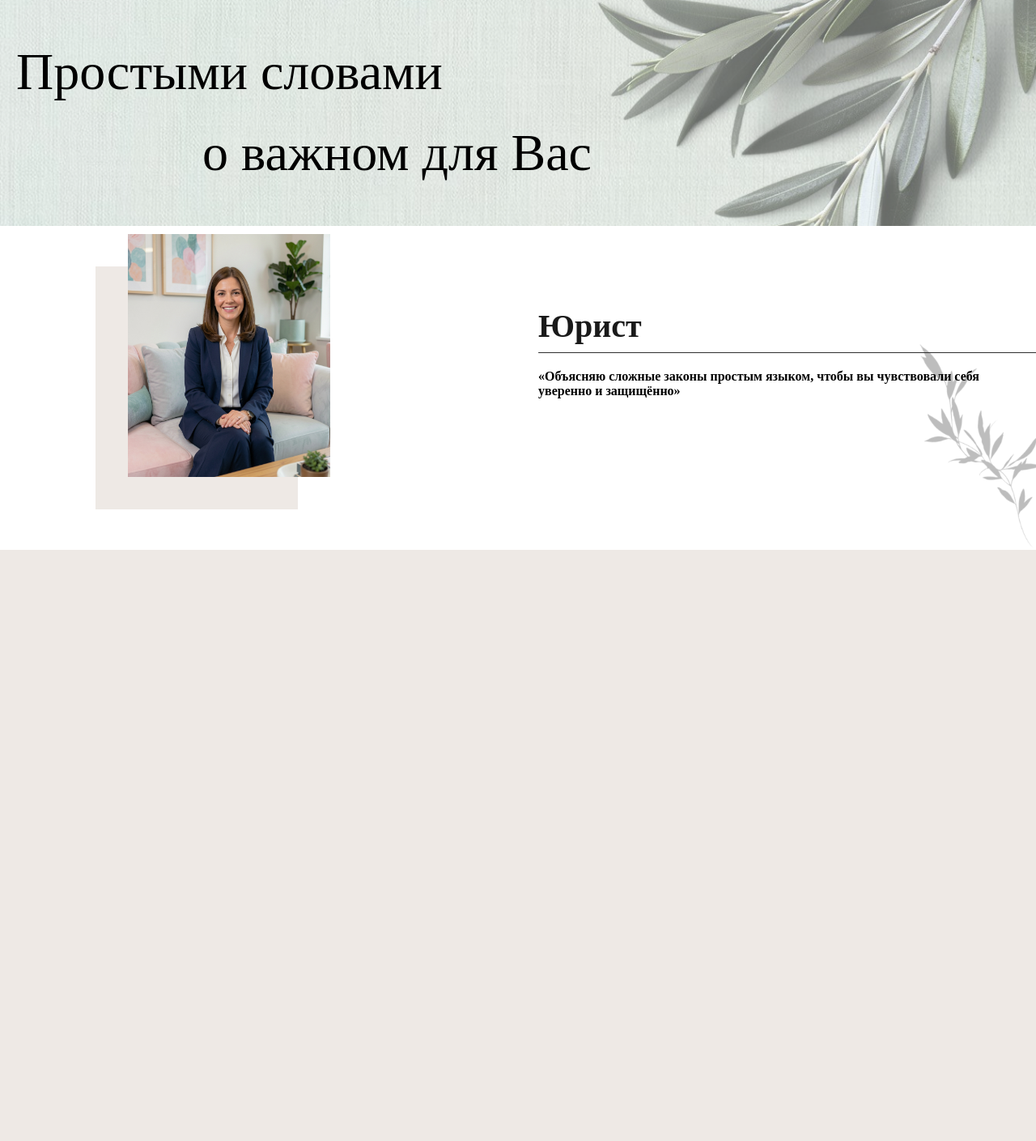
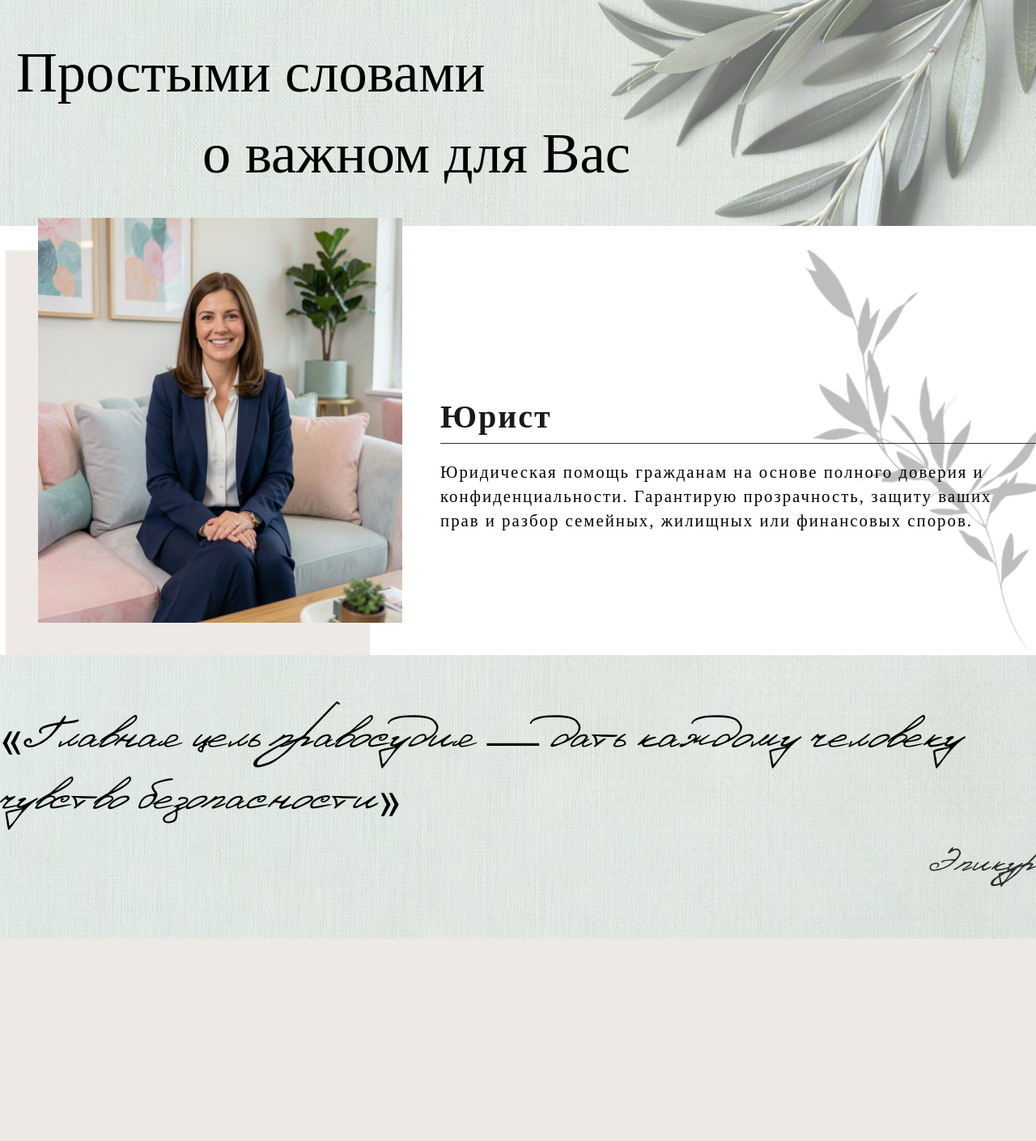
Before and after one commit to AlenaZaidullina/legal_project, a Django app: page / in a window 1280 px wide; the page is wider, and only the part inside the window is pictured. Shown: the part 61-1470 px from the top of that part at 81% size. Before the commit the page ends 740 px from the top of that part, so only its background shows below. Run offline with Django 5.2, Linux system fonts and the light colour scheme; some web fonts are replaced.

Commit message:
fix(values): adapt layout and content height for desktop screens

```diff
--- a/backend/static/css/global/fonts.css
+++ b/backend/static/css/global/fonts.css
@@ -10,3 +10,10 @@
     font-family: "Jun";
     src: url('/static/fonts/Jun/Jun_Regular.otf');
 }
+
+
+@font-face {
+    font-family: 'Denistina';
+    src: url('/static/fonts/denistina/denistina_en.ttf');
+
+}
--- a/backend/static/css/main.css
+++ b/backend/static/css/main.css
@@ -5,3 +5,4 @@
 @import 'global/footer.css';
 @import 'pages/hero.css';
 @import 'pages/values.css';
+@import 'pages/banner.css';
--- /dev/null
+++ b/backend/static/css/pages/banner.css
@@ -0,0 +1,42 @@
+.banner {
+    position: relative;
+    width: 100%;
+    height: 350px;
+    overflow: hidden;
+}
+
+.banner__image {
+    position: absolute;
+    top: 0;
+    left: 0;
+    width: 100%;
+    height: 100%;
+    object-fit: cover;
+    object-position: center;
+    z-index: 1;
+}
+
+.banner__container {
+    position: relative;
+    z-index: 2;
+    height: 100%;
+    display: flex;
+    justify-content: center;
+    align-items: center;
+
+    background: rgba(255, 255, 255, 0.3);
+}
+
+.banner__container h2 {
+    font-family: 'Denistina';
+    font-size: 4rem;
+    font-weight: 100;
+}
+
+.banner__author {
+    display: block;
+    font-size: 3rem;
+    text-align: right;
+    margin-top: 15px;
+    opacity: 0.8;
+}
--- a/backend/static/css/pages/hero.css
+++ b/backend/static/css/pages/hero.css
@@ -124,7 +124,7 @@
 
     .hero__content {
         line-height: 100px;
-        font-size: 5vw;
+        font-size: 5.5vw;
     }
 
     .hero__text2 {
--- a/backend/static/css/pages/values.css
+++ b/backend/static/css/pages/values.css
@@ -1,6 +1,7 @@
 .values {
     min-height: 50vh;
 }
+
 
 .values__grid {
     display: grid;
@@ -48,18 +49,19 @@
     background-image: url('/static/images/тень-оливка.png');
     background-repeat: no-repeat;
     background-position: right bottom;
-    background-size: 500px auto;
-    min-height: 400px;
+    background-size: 550px auto;
+
 }
 
 .values__inner {
-    padding: 100px 50px 0 20px;
+    padding: 50px 0px 20px 20px;
 }
 
 .values__inner h1 {
     font-family: 'Jun';
     font-size: 2.5rem;
     font-weight: 700;
+    letter-spacing: 2px;
     color: #1a1a1a;
     position: relative;
     display: inline-block;
@@ -76,27 +78,87 @@
     border-radius: 2px;
 }
 
-.values__inner h4 {
+.values__inner p {
     font-family: 'Jun';
+    font-size: 1.3rem;
+    line-height: 30px;
+    letter-spacing: 2px;
     padding-top: 30px;
 }
 
-@media (min-width: 992px) {
+@media (min-width: 768px) {
+    .values_container {
+        padding-top: 30px;
+    }
+
     .values__grid {
-        grid-template-columns: 1fr 1fr;
+        grid-template-columns: 1fr 1.5fr;
+        gap: 20px;
     }
 
     .values__image {
         order: 0;
+        padding-left: 0;
+        width: 100%;
     }
 
-    .values__content{
+    .values__content {
         order: 1;
     }
 
     .square__wrapper {
-        margin-right: 150px;
+        margin-left: auto;
+        margin-right: auto;
+        transform: translateX(-20px);
+    }
+}
+
+@media (min-width: 1201px) {
+    .values {
+        min-height: 60vh;
+        display: flex;
+        flex-direction: column;
+    }
+
+    .values_container {
+        flex-grow: 1;
+        display: flex;
+        flex-direction: column;
+        height: 100%;
+    }
+
+    .values__grid {
+        flex-grow: 1;
+        height: 100%;
+        align-items: stretch;
+    }
+
+    .values__image {
+        height: 100%;
     }
 
 
+    .values__content {
+        background-size: 1000px auto;
+    }
+
+    .values__inner {
+        flex-grow: 1;
+        height: 100%;
+        display: flex;
+        flex-direction: column;
+        justify-content: center; /* Центрирует заголовок и текст по вертикали */
+    }
+
+    .square__back {
+        width: 450px;
+        height: 500px;
+    }
+
+    .square__photo {
+        width: 450px;
+        height: 500px;
+
+    }
+
 }
--- /dev/null
+++ b/backend/templates/main/_banner.html
@@ -0,0 +1,10 @@
+{% load static %}
+
+<section class="banner" id="banner_section">
+    <img src="{% static 'images/image (4).jpeg'%}" class="banner__image">
+    <div class="banner__container">
+        <h2>«Главная цель правосудия — дать каждому человеку чувство безопасности»
+            <span class="banner__author">Эпикур</span>
+        </h2>
+    </div>
+</section>
--- a/backend/templates/main/_values.html
+++ b/backend/templates/main/_values.html
@@ -15,7 +15,9 @@
             <div class="values__content">
                 <div class="values__inner">
                     <h1>Юрист</h1>
-                    <h4>«Объясняю сложные законы простым языком, чтобы вы чувствовали себя уверенно и защищённо»</h4>
+                    <p>Юридическая помощь гражданам на основе полного доверия и конфиденциальности.
+                         Гарантирую прозрачность, защиту ваших прав и разбор семейных,
+                          жилищных или финансовых споров. </p>
                 </div>
 
             </div>
--- a/backend/templates/main/index.html
+++ b/backend/templates/main/index.html
@@ -7,4 +7,6 @@
 
 {% include 'main/_values.html' %}
 
+{% include 'main/_banner.html'%}
+
 {% endblock %}
```
Also changed, not shown: backend/static/fonts/denistina/denistina_en.ttf (added).
